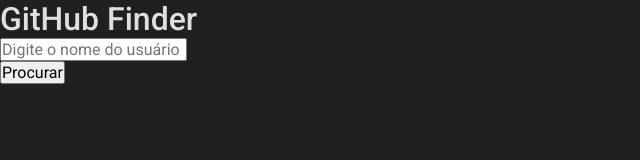
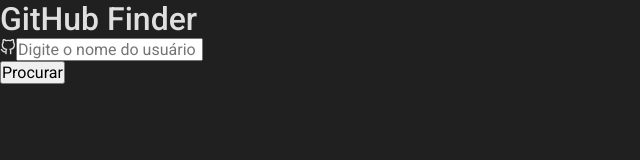
Before and after one commit to raphaelcdsouza/gitrepofinderfront, a React (Create React App) app: page / in a window 1280 px wide. Shown: the top 160 px of the page, without its empty margins (0-640 px from the left). Built offline with nearby package versions, Linux system fonts and the light colour scheme.

Commit message:
Added autofocus attribute to input

```diff
--- a/src/components/Input/index.jsx
+++ b/src/components/Input/index.jsx
@@ -1,9 +1,11 @@
 import React from 'react';
+import { FiGithub } from 'react-icons/fi';
 
 const Input = ({ error, ...rest }) => {
   return (
     <div>
-      <input {...rest} />
+      <FiGithub />
+      <input {...rest} autoFocus />
       {error && <span>{error}</span>}
     </div>
   )
```
